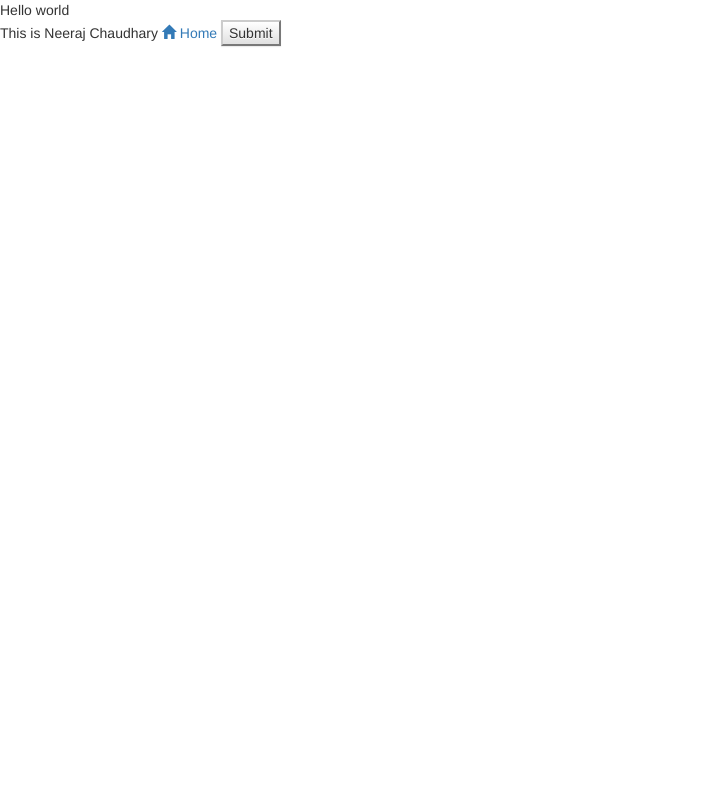
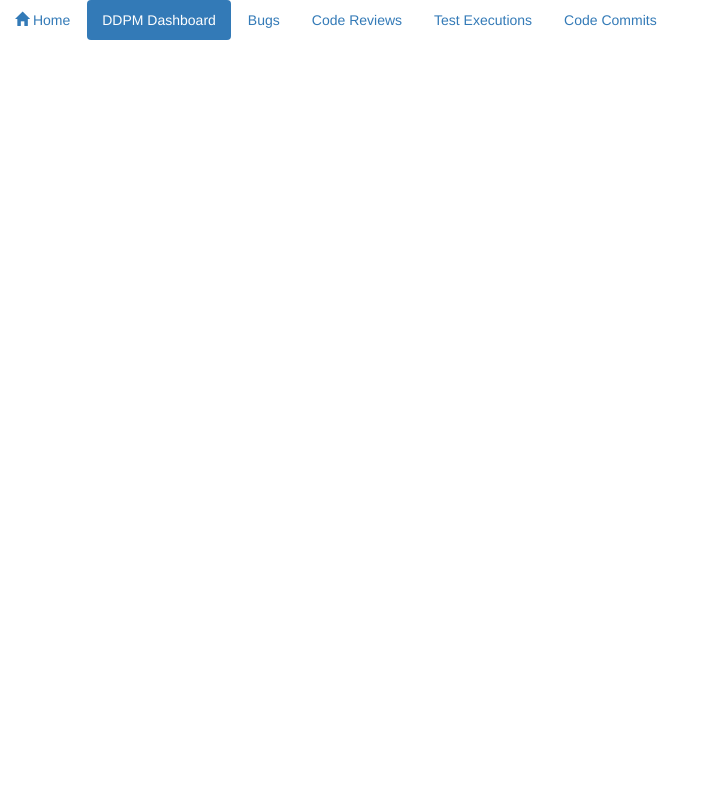
Before and after one commit to neerajjat/ddpm, a Flask app: page / in a window 1280 px wide. Shown: the whole page, without its empty margins (0-718 px from the left). Run offline with Flask 2, Linux system fonts and the light colour scheme; some libraries are stand-ins or nearby versions.

Commit message:
added boilerplate code for the home page

```diff
--- a/templates/index.html
+++ b/templates/index.html
@@ -8,9 +8,15 @@
 <script src="https://maxcdn.bootstrapcdn.com/bootstrap/3.3.7/js/bootstrap.min.js" integrity="sha384-Tc5IQib027qvyjSMfHjOMaLkfuWVxZxUPnCJA7l2mCWNIpG9mGCD8wGNIcPD7Txa" crossorigin="anonymous"></script>
 
 <html>
-Hello world
-<br>
-This is Neeraj Chaudhary
-<a data-toggle="pill" href="#"><span class="glyphicon glyphicon-home"></span>  Home</a>
-<button class="btn-default">Submit</button>
+<head>
+    <title>DDPM Dashboard</title>
+</head>
+<ul class="nav nav-pills">
+    <li><a data-toggle="pill" href="#"><span class="glyphicon glyphicon-home"></span>  Home</a></li>
+    <li class="active"><a data-toggle="pill" href="#home">DDPM Dashboard</a></li>
+    <li><a href="#" data-toggle="pill">Bugs</a></li>
+    <li><a href="#" data-toggle="pill" class="not-active">Code Reviews</a></li>
+    <li><a href="#" data-toggle="pill" class="not-active">Test Executions</a></li>
+    <li><a href="#" data-toggle="pill" class="not-active">Code Commits</a></li>
+</ul>
 </html>
```
